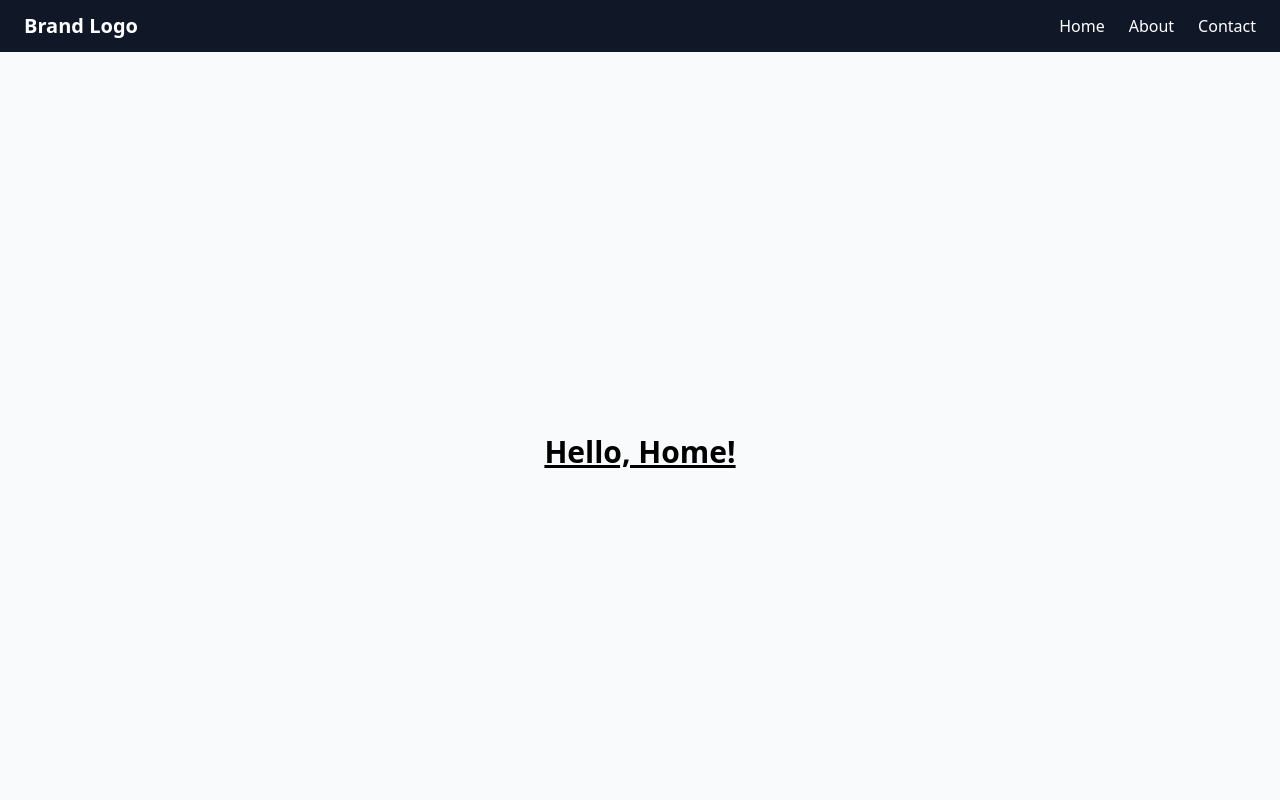
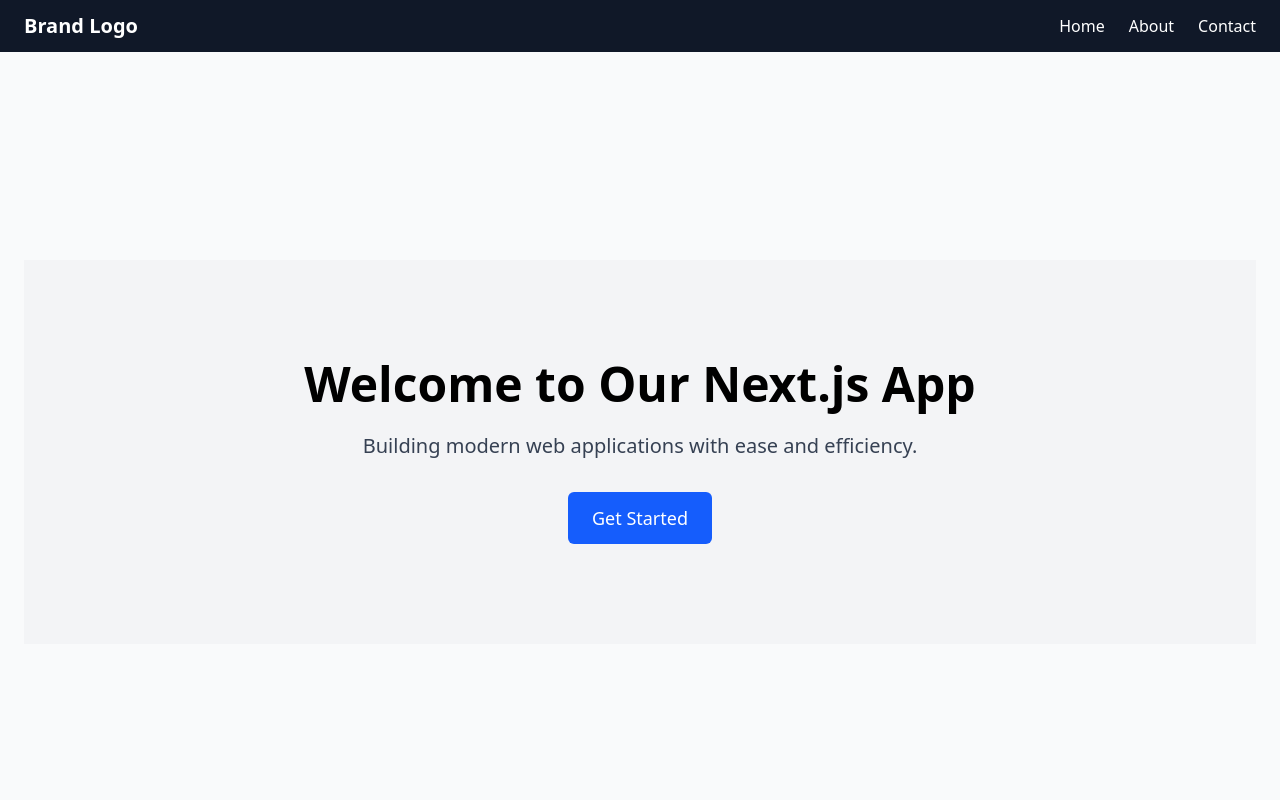
Before and after one commit to yanas-logs/litebase, a Next.js app in the folder nextjs/: page / in a window 1280 px wide. Shown: the top 800 px of the page. Built offline with nearby package versions, Linux system fonts and the light colour scheme.

Commit message:
refactor(page): replace Home with Hero section and adjust layout styling

```diff
--- a/nextjs/src/app/page.tsx
+++ b/nextjs/src/app/page.tsx
@@ -1,10 +1,11 @@
-import React from 'react'
-import Home from './components/Home/page'
+import React from "react";
+import Hero from "./components/sections/Hero";
+// import Home from './components/Home/Home';
 
 export default function Page() {
-    return (
-        <div>
-            <Home />
-        </div>
-    )
+  return (
+    <section className="w-full text-center py-20">
+      <Hero />
+    </section>
+  );
 }
```
